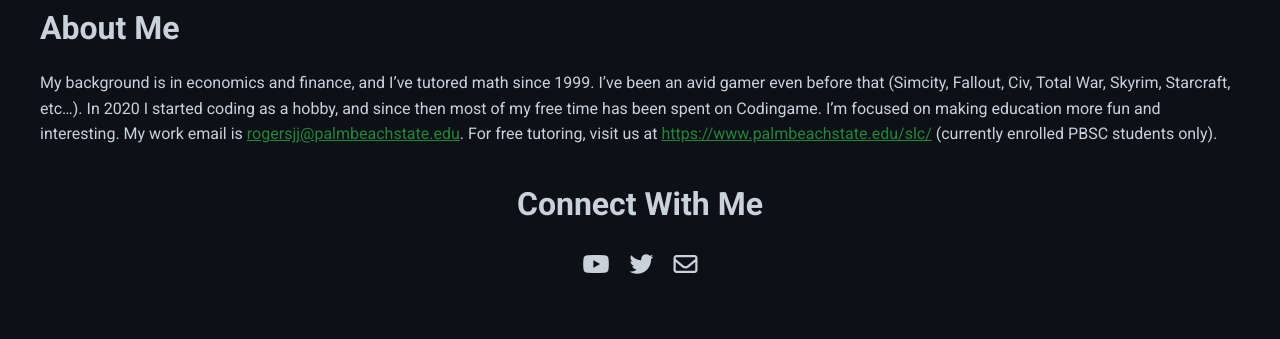
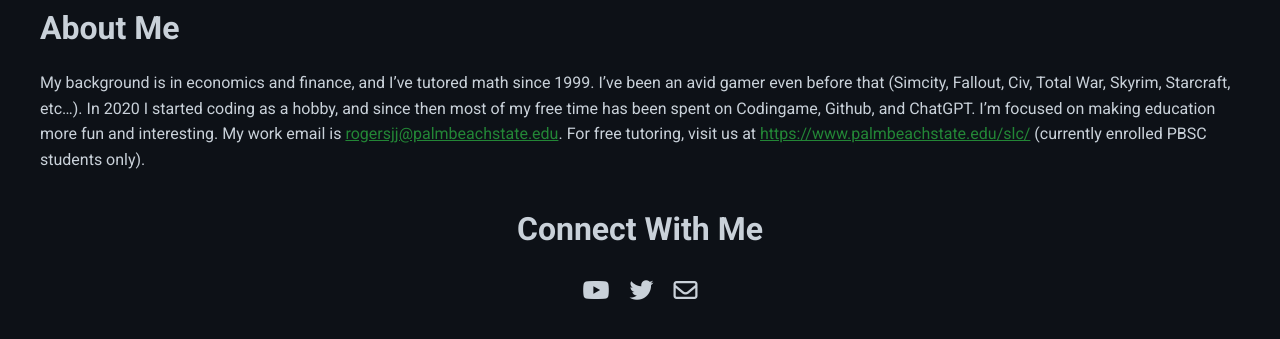
Before and after one commit to RogersMath/projects, a Jekyll site: the page built from index.md, in a window 1280 px wide, cut to the strip 943-1309 px from the top of the page. Shown: the top 339 px of the strip. Built offline with Jekyll 4.4.1, drawn with Linux system fonts in a browser that asks for light colours.

Commit message:
Update index.md

```diff
--- a/index.md
+++ b/index.md
@@ -15,4 +15,4 @@
   {% endfor %}
 </div>
 ## About Me
-My background is in economics and finance, and I've tutored math since 1999. I've been an avid gamer even before that (Simcity, Fallout, Civ, Total War, Skyrim, Starcraft, etc...). In 2020 I started coding as a hobby, and since then most of my free time has been spent on Codingame. I'm focused on making education more fun and interesting. My work email is <a href="mailto:rogersjj@palmbeachstate.edu">rogersjj@palmbeachstate.edu</a>. For free tutoring, visit us at <a href="https://www.palmbeachstate.edu/slc/" target="_blank">https://www.palmbeachstate.edu/slc/</a> (currently enrolled PBSC students only).
+My background is in economics and finance, and I've tutored math since 1999. I've been an avid gamer even before that (Simcity, Fallout, Civ, Total War, Skyrim, Starcraft, etc...). In 2020 I started coding as a hobby, and since then most of my free time has been spent on Codingame, Github, and ChatGPT. I'm focused on making education more fun and interesting. My work email is <a href="mailto:rogersjj@palmbeachstate.edu">rogersjj@palmbeachstate.edu</a>. For free tutoring, visit us at <a href="https://www.palmbeachstate.edu/slc/" target="_blank">https://www.palmbeachstate.edu/slc/</a> (currently enrolled PBSC students only).
```
